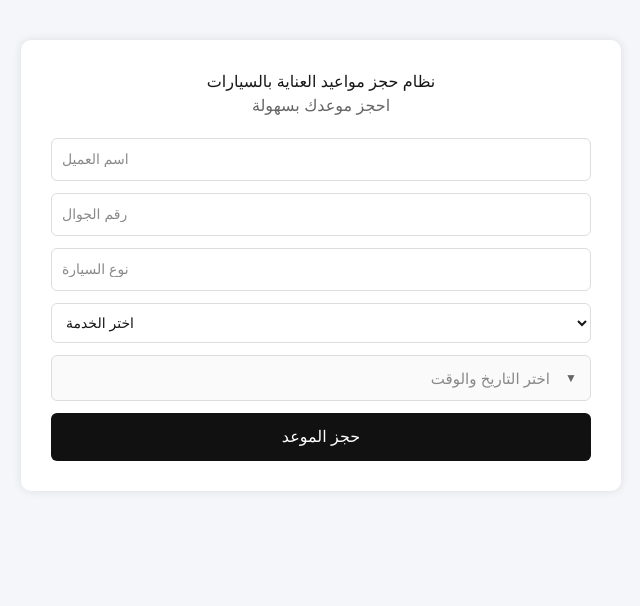
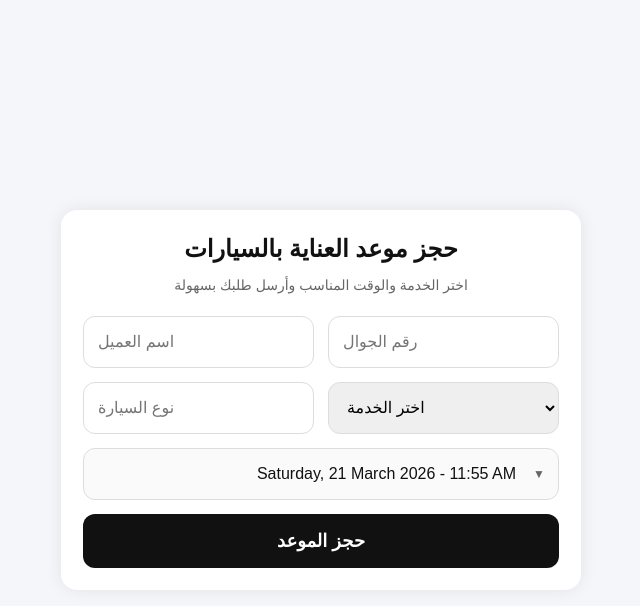
Before and after one commit to Motrlab/car-booking-system-p1, a Next.js app: page / in a window 1280 px wide. Shown: the top 606 px of the page, without its empty margins (319-959 px from the left). Built offline with nearby package versions, Linux system fonts and the light colour scheme; no server answers; the database is empty.

Commit message:
add logo

```diff
--- a/app/globals.css
+++ b/app/globals.css
@@ -1,53 +1,149 @@
-@import "tailwindcss";
-
-:root {
-  --background: #ffffff;
-  --foreground: #171717;
-}
-
-@theme inline {
-  --color-background: var(--background);
-  --color-foreground: var(--foreground);
-  --font-sans: var(--font-geist-sans);
-  --font-mono: var(--font-geist-mono);
-}
-
-@media (prefers-color-scheme: dark) {
-  :root {
-    --background: #0a0a0a;
-    --foreground: #ededed;
-  }
+html, body {
+  margin: 0;
+  padding: 0;
 }
 
 body {
-  background: var(--background);
-  color: var(--foreground);
-  font-family: Arial, Helvetica, sans-serif;
+  background: #f4f6f9;
+  font-family: Arial, sans-serif;
+}
+
+.booking-page {
+  min-height: 100vh;
+  padding: 16px;
+  box-sizing: border-box;
+  display: flex;
+  align-items: center;
+  justify-content: center;
+}
+
+.booking-card {
+  width: 100%;
+  max-width: 520px;
+  background: #ffffff;
+  padding: 22px;
+  border-radius: 16px;
+  box-shadow: 0 0 18px rgba(0, 0, 0, 0.08);
+  box-sizing: border-box;
+}
+
+.booking-header h1 {
+  margin: 0 0 8px;
+  text-align: center;
+  font-size: 24px;
+  line-height: 1.4;
+  color: #111;
+}
+
+.booking-header p {
+  margin: 0 0 20px;
+  text-align: center;
+  color: #666;
+  font-size: 14px;
+  line-height: 1.6;
+}
+
+.booking-form {
+  display: flex;
+  flex-direction: column;
+  gap: 12px;
 }
 
 .full-width {
   width: 100%;
 }
 
+.date-wrapper {
+  position: relative;
+  width: 100%;
+}
+
 .custom-date-input {
   width: 100%;
-  height: 46px;
-  padding: 0 40px 0 14px; /* مساحة للسهم */
+  min-height: 52px;
+  padding: 0 42px 0 14px;
   border: 1px solid #ddd;
-  border-radius: 6px;
+  border-radius: 12px;
   outline: none;
   background: #fafafa;
-  font-size: 15px;
+  font-size: 16px;
   text-align: right;
-  direction: ltr; /* 👈 هذا هو الحل */
   cursor: pointer;
   color: #111;
+  box-sizing: border-box;
 }
 
 .custom-date-input::placeholder {
   color: #888;
 }
 
-.custom-date-input::placeholder {
-  color: #888;
+.date-arrow {
+  position: absolute;
+  right: 14px;
+  top: 50%;
+  transform: translateY(-50%);
+  pointer-events: none;
+  color: #666;
+  font-size: 12px;
 }
+
+.booking-button {
+  background: #111;
+  color: #fff;
+  padding: 14px;
+  border: none;
+  border-radius: 12px;
+  cursor: pointer;
+  font-size: 18px;
+  font-weight: bold;
+  width: 100%;
+  min-height: 54px;
+}
+
+.message-success {
+  background: #ecfdf3;
+  color: #166534;
+  border: 1px solid #bbf7d0;
+  padding: 12px;
+  border-radius: 10px;
+  text-align: center;
+  font-size: 15px;
+  line-height: 1.6;
+}
+
+.logo {
+  width: 140px;
+  display: block;
+  margin: 0 auto 12px;
+}
+
+.message-error {
+  background: #fef2f2;
+  color: #991b1b;
+  border: 1px solid #fecaca;
+  padding: 12px;
+  border-radius: 10px;
+  text-align: center;
+  font-size: 15px;
+  line-height: 1.6;
+}
+
+/* لابتوب */
+@media (min-width: 768px) {
+  .booking-form {
+    display: grid;
+    grid-template-columns: 1fr 1fr;
+    gap: 14px;
+  }
+
+  .booking-button {
+    grid-column: span 2;
+  }
+
+  .date-wrapper {
+    grid-column: span 2;
+  }
+  .logo {
+    width: 180px;
+  }
+}
--- a/app/page.js
+++ b/app/page.js
@@ -10,20 +10,33 @@ export default function Home() {
     phone: "",
     carType: "",
     service: "",
-    date: null,
+    date: new Date(),
   });
 
   const [bookedDates, setBookedDates] = useState([]);
   const [successMessage, setSuccessMessage] = useState("");
   const [errorMessage, setErrorMessage] = useState("");
   const [bookingsLoading, setBookingsLoading] = useState(true);
-  const today = new Date();
-  today.setHours(0, 0, 0, 0);
-
 
   useEffect(() => {
     fetchBookings();
   }, []);
+
+  const fetchBookings = async () => {
+    try {
+      setBookingsLoading(true);
+      const res = await fetch("/api/bookings");
+      const data = await res.json();
+
+      if (data.success) {
+        setBookedDates(data.bookings || []);
+      }
+    } catch (error) {
+      console.error("failed to fetch bookings:", error);
+    } finally {
+      setBookingsLoading(false);
+    }
+  };
 
   const now = new Date();
 
@@ -46,12 +59,10 @@ const getMinTime = () => {
       0
     );
 
-  // إذا اليوم الحالي، خذ الأكبر بين الآن و 9 صباحًا
     if (isSameDay(selected, now)) {
       return now > workStart ? now : workStart;
     }
 
-  // الأيام القادمة تبدأ من 9 صباحًا
     return workStart;
   };
 
@@ -63,25 +74,8 @@ const getMaxTime = () => {
       selected.getMonth(),
       selected.getDate(),
       23,
-    0
+      30
     );
-};
-
-  const fetchBookings = async () => {
-  try {
-    setBookingsLoading(true);
-
-    const res = await fetch("/api/bookings");
-    const data = await res.json();
-
-    if (data.success) {
-      setBookedDates(data.bookings || []);
-    }
-  } catch (error) {
-    console.error("failed to fetch bookings:", error);
-  } finally {
-    setBookingsLoading(false);
-  }
   };
 
   const handleChange = (e) => {
@@ -91,32 +85,26 @@ const getMaxTime = () => {
     });
   };
 
-
-
   const isTimeAvailable = (time) => {
-  const now = new Date();
-
-  // إذا ما اختار المستخدم تاريخًا بعد، اعتبر اليوم الحالي
+    const currentNow = new Date();
     const selected = formData.date ? new Date(formData.date) : new Date();
 
     const isToday =
-    selected.getFullYear() === now.getFullYear() &&
-    selected.getMonth() === now.getMonth() &&
-    selected.getDate() === now.getDate();
+      selected.getFullYear() === currentNow.getFullYear() &&
+      selected.getMonth() === currentNow.getMonth() &&
+      selected.getDate() === currentNow.getDate();
 
-  // منع الأوقات الماضية لليوم الحالي
     if (isToday) {
-    if (time.getHours() < now.getHours()) return false;
+      if (time.getHours() < currentNow.getHours()) return false;
 
       if (
-      time.getHours() === now.getHours() &&
-      time.getMinutes() < now.getMinutes()
+        time.getHours() === currentNow.getHours() &&
+        time.getMinutes() < currentNow.getMinutes()
       ) {
         return false;
       }
     }
 
-  // منع الأوقات المحجوزة
     return !bookedDates.some((booking) => {
       const booked = new Date(booking.bookingDate);
 
@@ -125,7 +113,8 @@ const isTimeAvailable = (time) => {
         booked.getMonth() === selected.getMonth() &&
         booked.getDate() === selected.getDate() &&
         booked.getHours() === time.getHours() &&
-      booked.getMinutes() === time.getMinutes()
+        booked.getMinutes() === time.getMinutes() &&
+        (booking.status || "pending") !== "cancelled"
       );
     });
   };
@@ -134,7 +123,7 @@ const isTimeAvailable = (time) => {
     try {
       setSuccessMessage("");
       setErrorMessage("");
-       // ✅ التحقق من الحقول
+
       if (!formData.customerName.trim()) {
         setErrorMessage("اسم العميل مطلوب");
         return;
@@ -171,11 +160,10 @@ const isTimeAvailable = (time) => {
           phone: "",
           carType: "",
           service: "",
-          date: null,
+          date: new Date(),
         });
       } else {
         setErrorMessage(data.message || "حدث خطأ ❌");
-        setSuccessMessage("");
       }
     } catch (error) {
       console.error("submit error:", error);
@@ -185,38 +173,14 @@ const isTimeAvailable = (time) => {
   };
 
   return (
-    <main
-      style={{
-        fontFamily: "Arial",
-        background: "#f4f6f9",
-        minHeight: "100vh",
-        padding: "40px",
-      }}
-    >
-      <div
-        style={{
-          maxWidth: "600px",
-          margin: "auto",
-          background: "#ffffff",
-          padding: "30px",
-          borderRadius: "10px",
-          boxShadow: "0 0 10px rgba(0,0,0,0.1)",
-        }}
-      >
-        <h1 style={{ textAlign: "center" }}>
-          نظام حجز مواعيد العناية بالسيارات
-        </h1>
+    <main className="booking-page">
+      <div className="booking-card">
+        <div className="booking-header">
+          <h1>حجز موعد العناية بالسيارات</h1>
+          <p>اختر الخدمة والوقت المناسب وأرسل طلبك بسهولة</p>
+        </div>
 
-        <p style={{ textAlign: "center", color: "#666" }}>احجز موعدك بسهولة</p>
-
-        <form
-          style={{
-            display: "flex",
-            flexDirection: "column",
-            gap: "12px",
-            marginTop: "20px",
-          }}
-        >
+        <form className="booking-form">
           <input
             name="customerName"
             value={formData.customerName}
@@ -254,7 +218,7 @@ const isTimeAvailable = (time) => {
             <option value="تنظيف تفصيلي">تنظيف تفصيلي</option>
           </select>
 
-          <div style={{ position: "relative" }}>
+          <div className="date-wrapper">
             <DatePicker
               minDate={new Date()}
               selected={formData.date}
@@ -262,40 +226,22 @@ const isTimeAvailable = (time) => {
               showTimeSelect
               timeIntervals={30}
               dateFormat="EEEE, dd MMMM yyyy - hh:mm aa"
-              placeholderText="اختر التاريخ والوقت"
+              placeholderText={
+                bookingsLoading ? "جاري تحميل المواعيد..." : "اختر التاريخ والوقت"
+              }
               className="custom-date-input"
               wrapperClassName="full-width"
               filterTime={isTimeAvailable}
               minTime={getMinTime()}
               maxTime={getMaxTime()}
-
+              disabled={bookingsLoading}
             />
 
-            <span
-              style={{
-                position: "absolute",
-                right: "14px",
-                top: "50%",
-                transform: "translateY(-50%)",
-                pointerEvents: "none",
-                color: "#666",
-                fontSize: "12px",
-              }}
-            >
-              ▼
-            </span>
+            <span className="date-arrow">▼</span>
           </div>
 
           <button
-            style={{
-              background: "#111",
-              color: "#fff",
-              padding: "12px",
-              border: "none",
-              borderRadius: "6px",
-              cursor: "pointer",
-              fontSize: "16px",
-            }}
+            className="booking-button"
             type="button"
             onClick={handleSubmit}
           >
@@ -303,35 +249,11 @@ const isTimeAvailable = (time) => {
           </button>
 
           {successMessage && (
-            <div
-              style={{
-                background: "#ecfdf3",
-                color: "#166534",
-                border: "1px solid #bbf7d0",
-                padding: "12px",
-                borderRadius: "6px",
-                textAlign: "center",
-                fontSize: "14px",
-              }}
-            >
-              {successMessage}
-            </div>
+            <div className="message-success">{successMessage}</div>
           )}
 
           {errorMessage && (
-            <div
-              style={{
-                background: "#fef2f2",
-                color: "#991b1b",
-                border: "1px solid #fecaca",
-                padding: "12px",
-                borderRadius: "6px",
-                textAlign: "center",
-                fontSize: "14px",
-              }}
-            >
-              {errorMessage}
-            </div>
+            <div className="message-error">{errorMessage}</div>
           )}
         </form>
       </div>
@@ -340,9 +262,11 @@ const isTimeAvailable = (time) => {
 }
 
 const inputStyle = {
-  padding: "10px",
+  padding: "14px",
   border: "1px solid #ddd",
-  borderRadius: "6px",
-  fontSize: "14px",
+  borderRadius: "12px",
+  fontSize: "16px",
   width: "100%",
+  minHeight: "52px",
+  boxSizing: "border-box",
 };
```
Also changed, not shown: public/logo.png.jpeg (added). Lines whose indentation alone changed are shown as unchanged.
